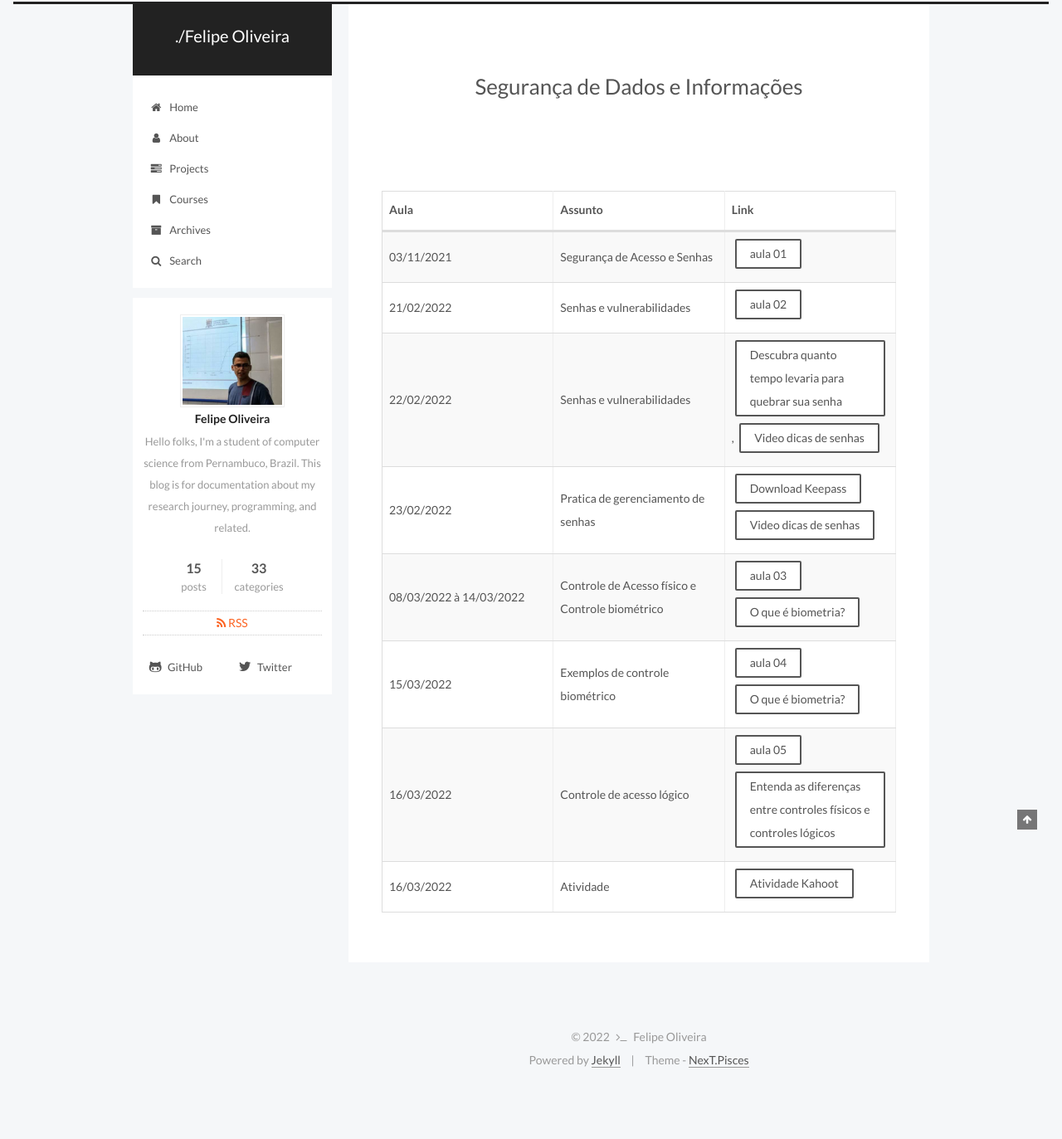
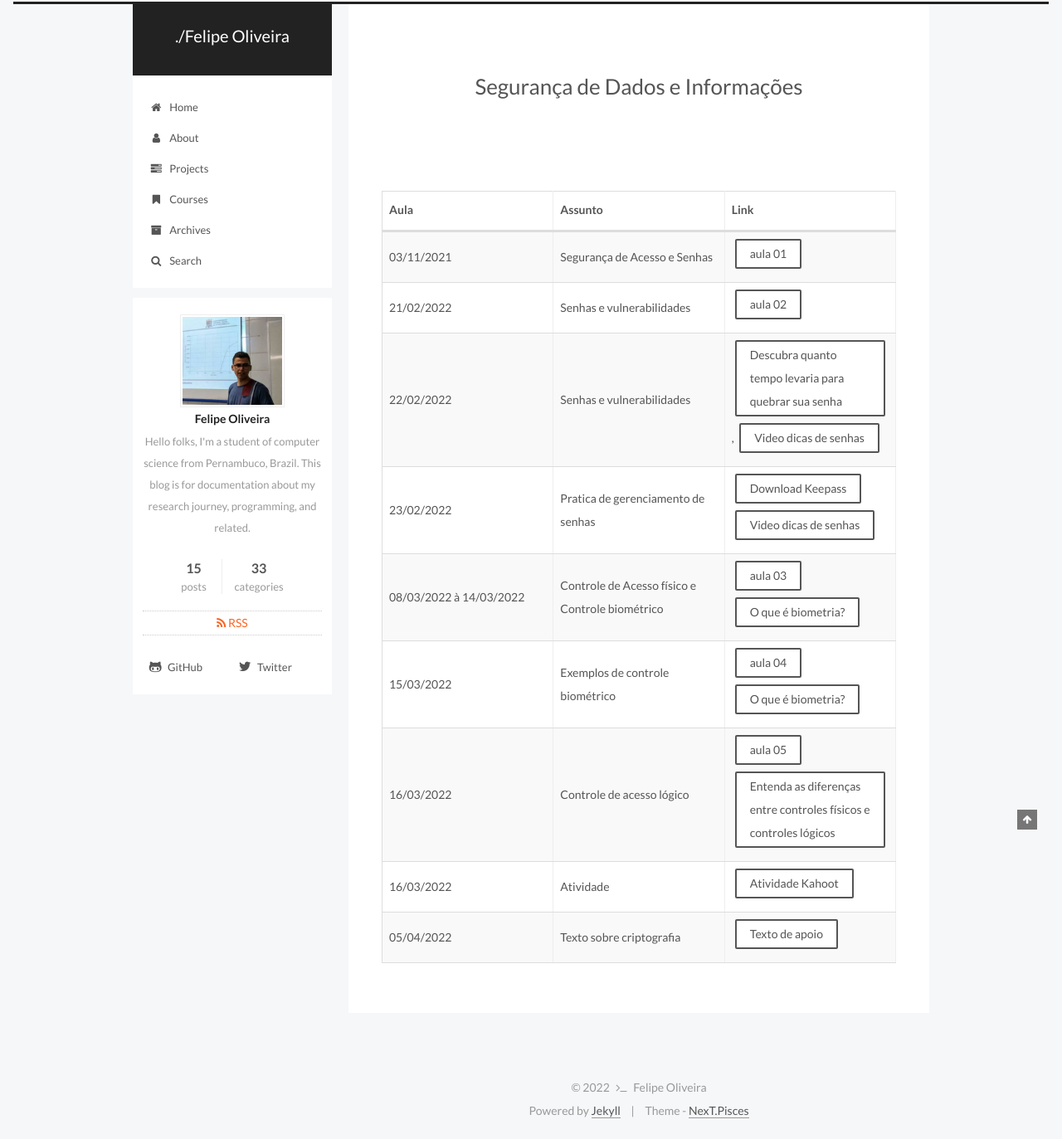
Before and after one commit to fdoliv/fdoliv.github.io, a Jekyll site: the page built from courses/sdi/index.md, in a window 1280 px wide. Shown: the whole page at 83% size. Built offline with Jekyll 4.4.1, drawn with Linux system fonts in a browser that asks for light colours; before the commit the page ends 1312 px from its top, so only the background shows below that.

Commit message:
Texto sobre criptografia

```diff
--- a/courses/sdi/index.md
+++ b/courses/sdi/index.md
@@ -21,3 +21,4 @@ comments: false
 | 15/03/2022 | Exemplos de controle biométrico |  <a href="{{ site.url }}/assets/arquivos/sdi/aula04.pdf" target="blank" class="btn">aula 04</a> <a href="https://youtu.be/0XfwcZ6WOsU" target="blank" class="btn">O que é biometria?</a>
 | 16/03/2022 | Controle de acesso lógico |  <a href="{{ site.url }}/assets/arquivos/sdi/aula05.pdf" target="blank" class="btn">aula 05</a> <a href="https://www.telium.com.br/blog/entenda-as-diferencas-entre-controles-fisicos-e-controles-logicos-de-uma-vez-por-todas" target="blank" class="btn">Entenda as diferenças entre controles físicos e controles lógicos</a>
 | 16/03/2022 | Atividade |  <a href="https://create.kahoot.it/share/atividade-de-sdi/71e40f01-6b9b-474a-9cab-349d24aabe07" target="blank" class="btn">Atividade Kahoot</a>
+| 05/04/2022 | Texto sobre criptografia |  <a href="https://blog.elos.vc/criptografia-basica-o-que-e-como-funciona-e-para-o-que-serve/" target="blank" class="btn">Texto de apoio</a>
```
